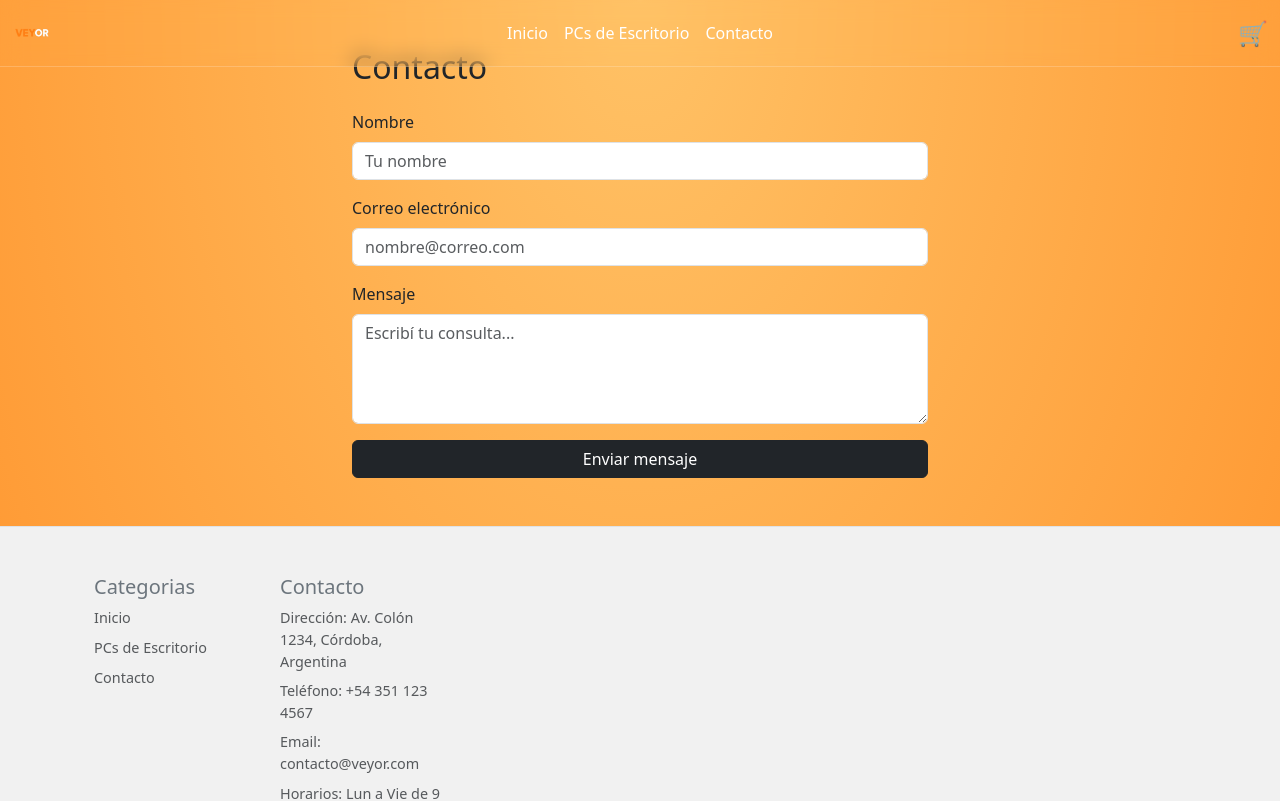
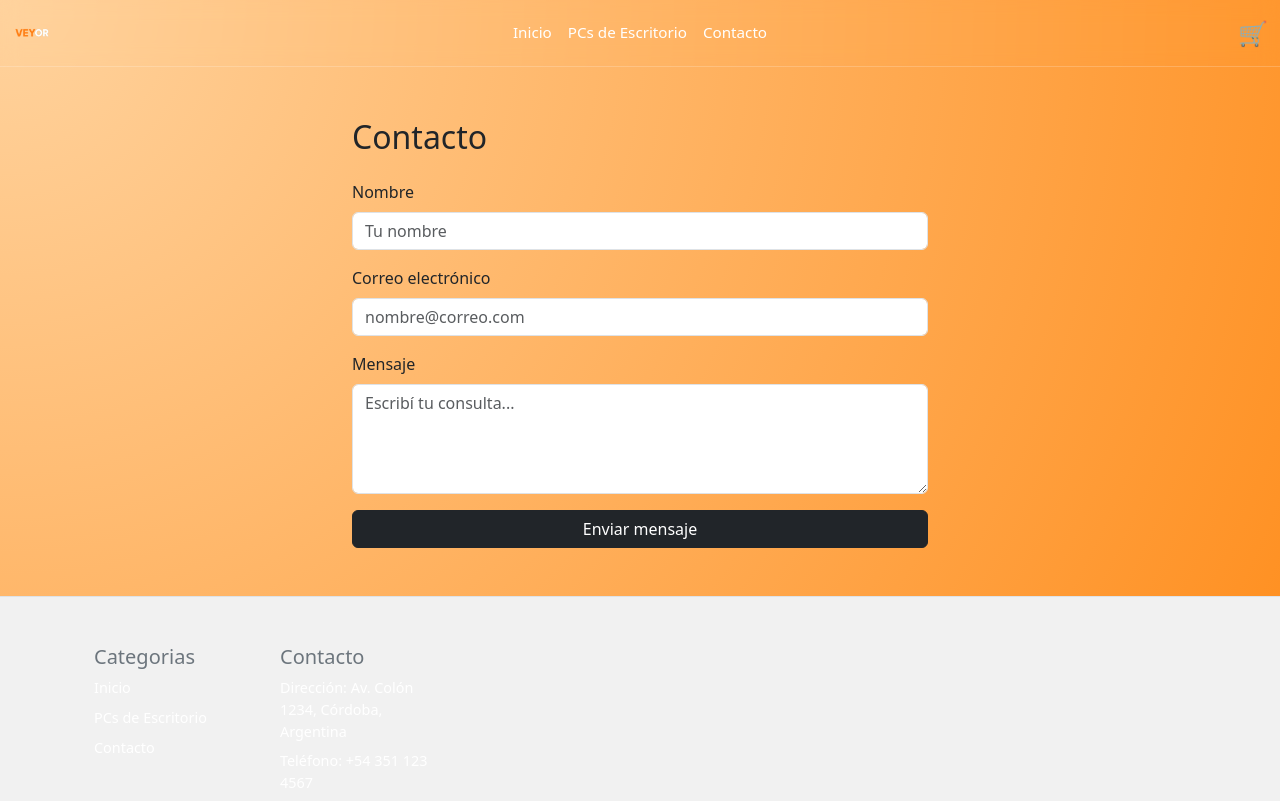
Before and after one commit to pablovenica7/Tech-Ecommerce, a React (Vite) app: page /contacto in a window 1280 px wide. Shown: the top 801 px of the page. Built offline with nearby package versions, Linux system fonts and the light colour scheme.

Commit message:
Update index.css

```diff
--- a/src/index.css
+++ b/src/index.css
@@ -1,46 +1,56 @@
-/* === Estilos personalizados para NavBar === */
+/* NavBar */
+.custom-navbar .navbar-brand,
+.custom-navbar .nav-link {
+  padding-top: 0.3rem;
+  padding-bottom: 0.3rem;
+  font-size: 0.95rem;
+}
+
 .custom-navbar {
+  padding-top: 0.25rem;
+  padding-bottom: 0.25rem;
   backdrop-filter: blur(10px);
-  background-color: rgba(255, 255, 255, 0.15);
+  background-color: rgba(255, 136, 0, 0.4);
   border-bottom: 1px solid rgba(255, 255, 255, 0.2);
   z-index: 1030;
 }
 
-.navbar .nav-link,
-.navbar .navbar-brand {
-  color: white !important;
+/* Body */
+body {
+  background-color: #ffb14d;
+  background-image: radial-gradient(circle at top left, #ffd39e, #ff8c1a 90%);
+  margin: 0;
+  padding: 0;
+  font-family: 'Montserrat', sans-serif;
+  padding-top: 70px;
 }
 
-/* === Body === */
-body {
-  background-color: #ffad33; /* o el que estés usando */
-  background-image: radial-gradient(ellipse at top center, #ffc266, #ff9933 85%);
-  margin: 0;
-  padding: 0;
-  font-family: 'Segoe UI', sans-serif;
+/* Títulos */
+h1 {
+  font-weight: 700;
+  color: #000;
 }
 
-/* === Títulos === */
-h1, h2, h3, h4 {
+h2, h3, h4 {
   font-weight: 600;
-  color: #1a1a1a;
+  color: #555;
 }
 
-/* === Enlaces === */
+/* Enlaces */
 a {
   text-decoration: none;
 }
 
 a.nav-link {
-  color: #4b4b4b;
+  color: white !important;
   transition: color 0.3s ease;
 }
 
 a.nav-link:hover {
-  color: #000;
+  color: #e6e6e6 !important;
 }
 
-/* === Botones === */
+/* Botones */
 .btn-primary {
   background-color: #212529;
   border: none;
@@ -59,31 +69,32 @@ a.nav-link:hover {
   background-color: #495057;
 }
 
-/* === Cards === */
+.btn-home {
+  background-color: #fff;
+  color: #212529;
+  border: none;
+  padding: 10px 20px;
+  border-radius: 20px;
+  box-shadow: 0 4px 8px rgba(0, 0, 0, 0.1);
+  transition: all 0.3s ease;
+}
+
+.btn-home:hover {
+  background-color: #f4f4f4;
+  transform: scale(1.02);
+}
+
+/* Cards */
 .card {
   border: 1px solid #dee2e6;
   border-radius: 0.5rem;
   background-color: #ffffff;
 }
 
-/* === Footer === */
+/* Footer */
 footer {
   background-color: #f1f1f1;
   border-top: 1px solid #dee2e6;
   font-size: 0.9rem;
   color: #6c757d;
 }
-
-.hero-section {
-  height: 70vh;
-  background: linear-gradient(to right, #f0f0f0, #e6e6e6);
-  padding: 2rem;
-}
-
-.hero-section h1 {
-  color: #1a1a1a;
-}
-
-.hero-section p {
-  color: #6c757d;
-}
```
